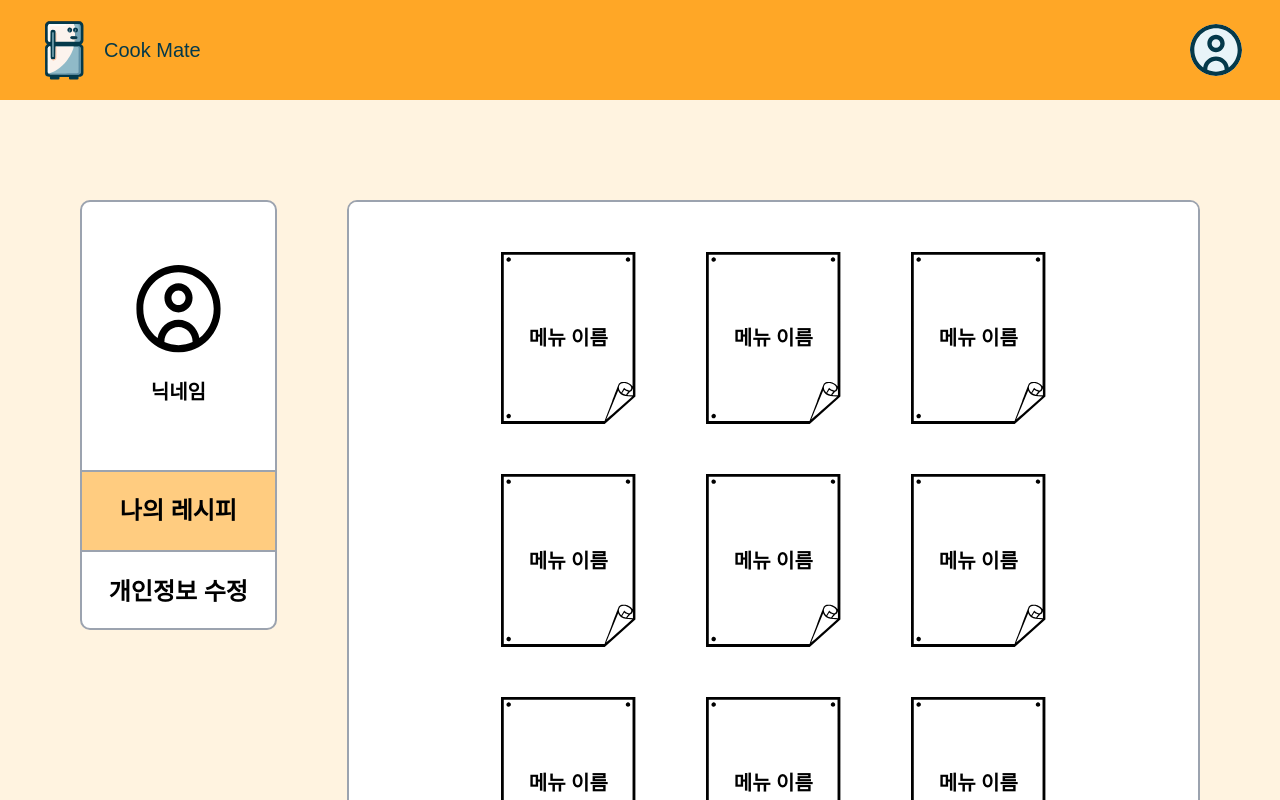
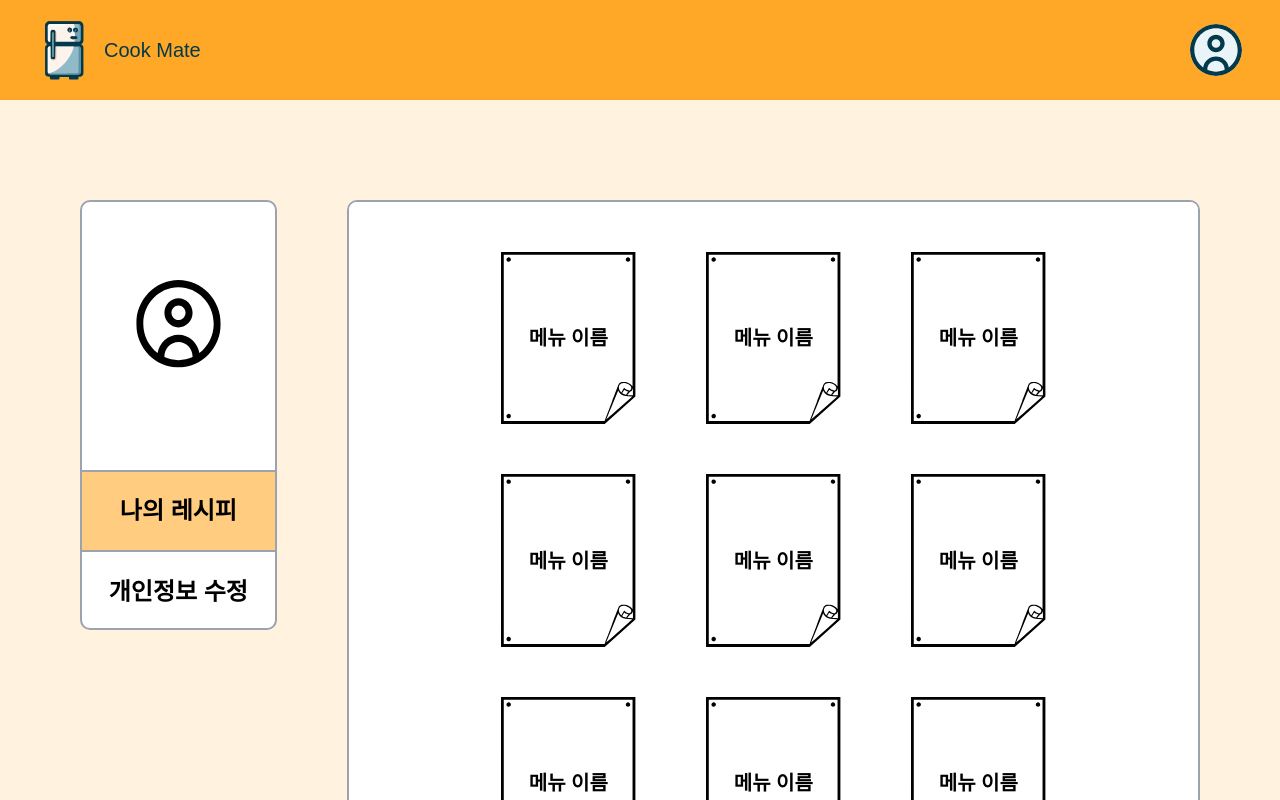
Before and after one commit to CookMate-AI/frontend, a Next.js app: page /mypage in a window 1280 px wide. Shown: the top 800 px of the page. Built offline with nearby package versions, Linux system fonts and the light colour scheme; a web font is replaced by a local one.

Commit message:
feat : 유저 닉네임을 마이페이지에서 보여주기

```diff
--- a/src/pages/mypage/index.tsx
+++ b/src/pages/mypage/index.tsx
@@ -2,16 +2,18 @@ import EditProfile from '@/components/Mypage/EditProfile';
 import MyRecipes from '@/components/Mypage/MyRecipes';
 import Image from 'next/image';
 import { useState } from 'react';
+import useNicknameStore from '@/stores/useNicknameStore';
 
 export default function Mypage() {
   const [activeTab, setActiveTab] = useState('recipes');
+  const { nickname } = useNicknameStore();
 
   return (
     <div className="flex gap-70 px-80 py-100">
       <div className="h-430 w-230 overflow-hidden rounded-10 border-2 border-gray-400 bg-white">
         <div className="flex h-270 w-full flex-col items-center justify-center gap-24 border-b-2 border-gray-400">
           <Image src={'/icons/ic-profile-black.svg'} alt="profile" width={85} height={85} />
-          <p className="text-20 font-bold">닉네임</p>
+          <p className="text-20 font-bold">{nickname}</p>
         </div>
         <div
           className={`flex h-80 w-full cursor-pointer items-center justify-center border-b-2 border-gray-400 text-24 font-bold hover:bg-orange-200 ${
```
